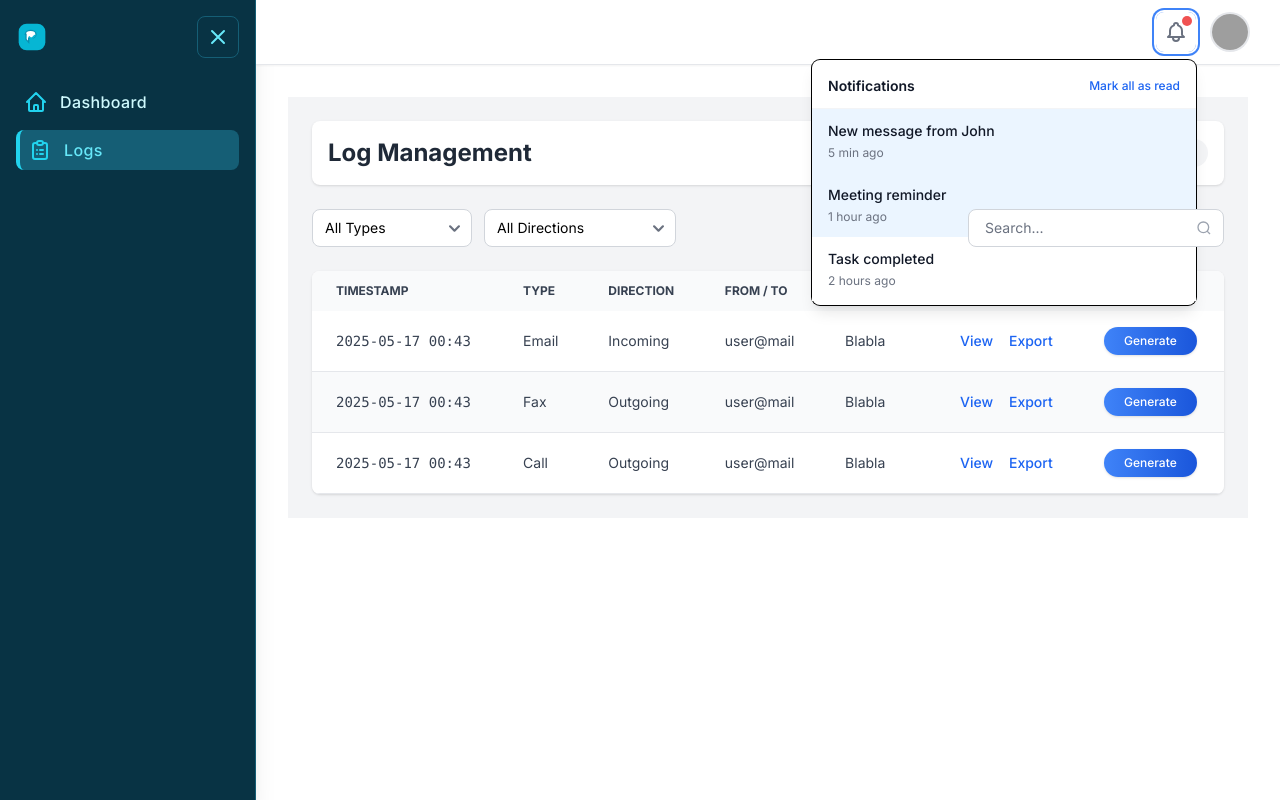
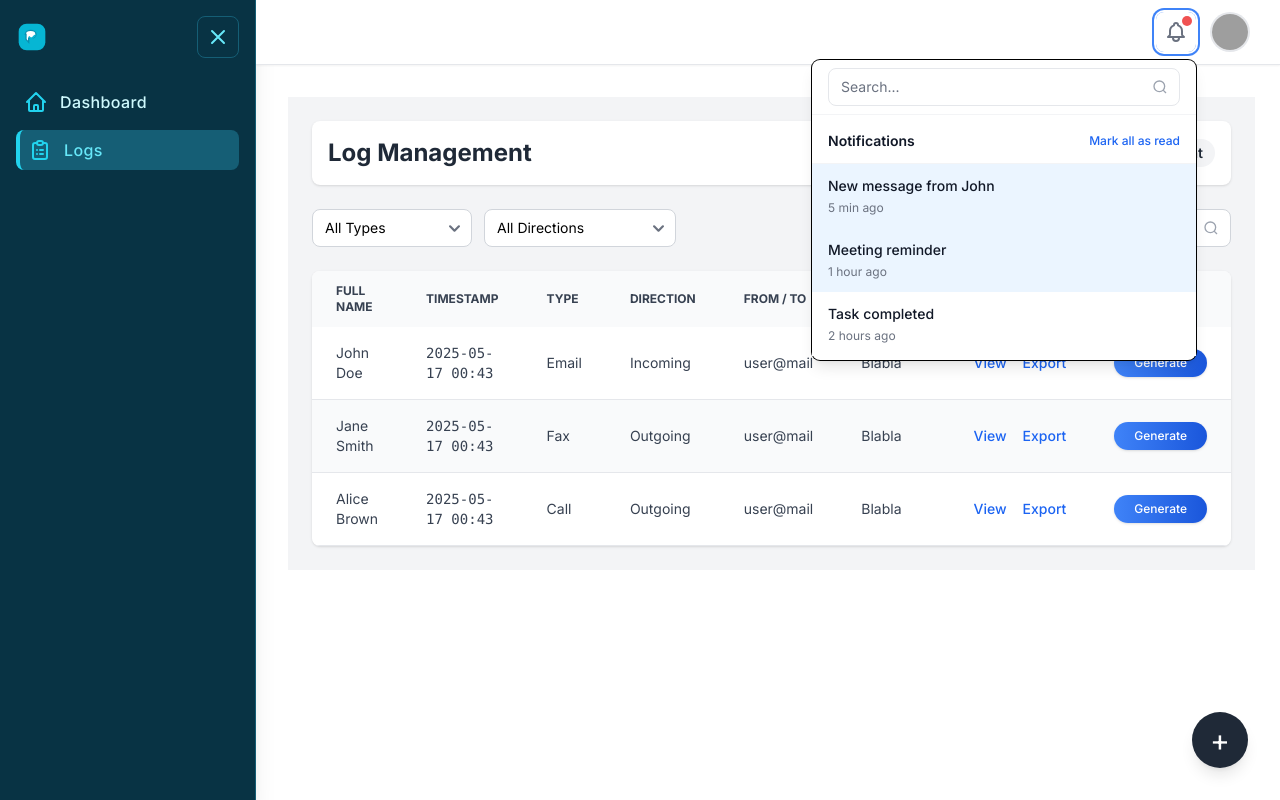
Before and after one commit to mik33boy/LoggingSystem, a SvelteKit app: page /user-logs in a window 1280 px wide. Both pictures are taken after a click on the button "View notifications". Built offline with nearby package versions, Linux system fonts and the light colour scheme; grey boxes are pictures that could not be loaded.

Commit message:
fix notification dropdown bug

```diff
--- a/src/routes/user-header/+page.svelte
+++ b/src/routes/user-header/+page.svelte
@@ -59,7 +59,20 @@
           </button>
 
           {#if showNotifications}
-            <div class="origin-top-right absolute right-0 mt-2 w-96 rounded-lg shadow-lg bg-white ring-1 ring-black ring-opacity-5 transform transition-all duration-200 ease-out">
+            <div class="origin-top-right absolute right-0 mt-2 w-96 rounded-lg shadow-lg bg-white ring-1 ring-black ring-opacity-5 z-50">
+              <div class="px-4 py-2 border-b border-gray-100">
+                <div class="relative z-0">
+                  <input
+                    type="text"
+                    placeholder="Search..."
+                    class="w-full pl-4 pr-10 py-2 text-sm border border-gray-200 rounded-lg focus:outline-none focus:ring-2 focus:ring-blue-500"
+                  />
+                  <svg class="absolute right-3 top-1/2 -translate-y-1/2 w-4 h-4 text-gray-400 pointer-events-none" fill="none" stroke="currentColor" stroke-width="2" viewBox="0 0 24 24">
+                    <circle cx="11" cy="11" r="8"></circle>
+                    <line x1="21" y1="21" x2="16.65" y2="16.65"></line>
+                  </svg>
+                </div>
+              </div>
               <div class="py-1">
                 <div class="px-4 py-3 flex justify-between items-center border-b border-gray-100">
                   <h3 class="text-sm font-semibold text-gray-900">Notifications</h3>
--- a/src/routes/user-logs/+page.svelte
+++ b/src/routes/user-logs/+page.svelte
@@ -2,6 +2,7 @@
   // Sample data for demonstration
   let logs = [
     {
+      fullName: "John Doe",
       timestamp: "2025-05-17 00:43",
       type: "Email",
       direction: "Incoming",
@@ -9,6 +10,7 @@
       summary: "Blabla"
     },
     {
+      fullName: "Jane Smith",
       timestamp: "2025-05-17 00:43",
       type: "Fax",
       direction: "Outgoing",
@@ -16,6 +18,7 @@
       summary: "Blabla"
     },
     {
+      fullName: "Alice Brown",
       timestamp: "2025-05-17 00:43",
       type: "Call",
       direction: "Outgoing",
@@ -95,7 +98,7 @@
         <option>Outgoing</option>
       </select>
       <div class="flex-1"></div>
-      <div class="relative w-64">
+      <div class="relative w-64 -z-1">
         <input type="text" id="search" bind:value={searchQuery} class="form-input block w-full px-4 py-2 text-sm border-gray-300 rounded-lg focus:border-blue-500 focus:ring-blue-500" placeholder="Search..." />
         <svg class="absolute right-3 top-1/2 -translate-y-1/2 w-4 h-4 text-gray-400 pointer-events-none" fill="none" stroke="currentColor" stroke-width="2" viewBox="0 0 24 24">
           <circle cx="11" cy="11" r="8"></circle>
@@ -109,6 +112,12 @@
       <table class="w-full text-sm text-left text-gray-700 bg-white">
         <thead class="text-xs uppercase bg-gray-50">
           <tr>
+            <th scope="col" class="px-6 py-3 cursor-pointer select-none" on:click={() => sortBy('fullName')}>
+              Full Name
+              {#if sortColumn === 'fullName'}
+                {sortDirection === 'asc' ? ' ▲' : ' ▼'}
+              {/if}
+            </th>
             <th scope="col" class="px-6 py-3 cursor-pointer select-none" on:click={() => sortBy('timestamp')}>
               Timestamp
               {#if sortColumn === 'timestamp'}
@@ -146,6 +155,7 @@
         <tbody>
           {#each filteredLogs as log, i}
             <tr class="border-b hover:bg-blue-50 {i % 2 === 1 ? 'bg-gray-50' : ''}">
+              <td class="px-6 py-4">{log.fullName}</td>
               <td class="px-6 py-4 font-mono">{log.timestamp}</td>
               <td class="px-6 py-4">{log.type}</td>
               <td class="px-6 py-4">{log.direction}</td>
@@ -163,5 +173,14 @@
         </tbody>
       </table>
     </div>
+
+    <!-- Floating Add Button -->
+    <button
+      type="button"
+      class="fixed bottom-8 right-8 z-50 flex items-center justify-center w-14 h-14 bg-gray-800 text-white rounded-full shadow-lg hover:bg-gray-700 transition text-3xl"
+      aria-label="Add Log"
+    >
+      +
+    </button>
   </div>
 </div>
```
